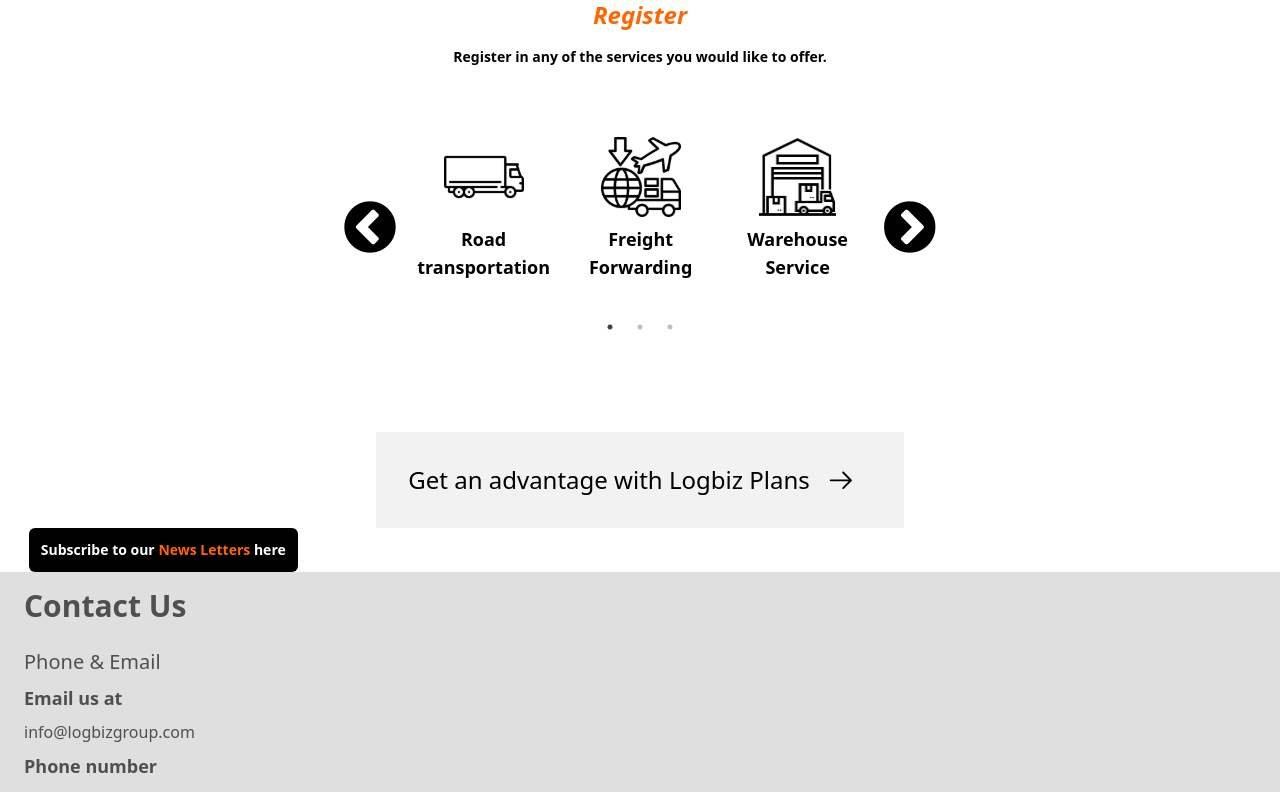
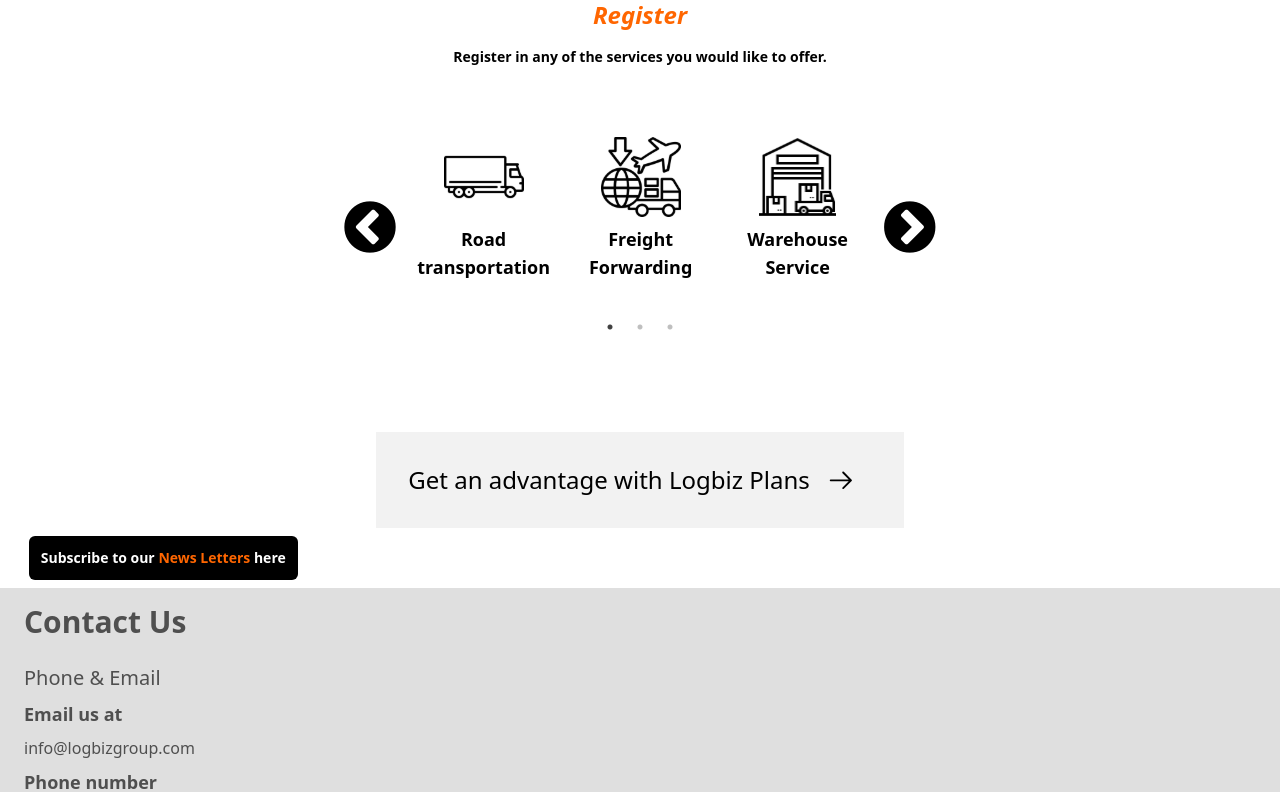
Before and after one commit to Logbiz-Private-Lilmited/LogbizFB, a React (Vite) app: page / in a window 1280 px wide. Shown: the part 2384-3176 px from the top of the page. Built offline with nearby package versions, Linux system fonts and the light colour scheme.

Commit message:
minor change in RegisterCarousel

```diff
--- a/src/components/Homeview/RegisterCarousel.jsx
+++ b/src/components/Homeview/RegisterCarousel.jsx
@@ -55,12 +55,9 @@ const RegisterCarousel = () => {
           <h1 className="md:text-2xl font-semibold text-lg ">
             Looking to provide logistic service?
           </h1>
-          <Link
-            to={"/signup"}
-            className="font-semibold text-customOrange text-2xl italic"
-          >
+          <h1 className="font-semibold text-customOrange text-2xl italic">
             Register
-          </Link>
+          </h1>
           <h1 className="text-sm font-semibold mt-4 md:w-full w-3/4 text-center">
             Register in any of the services you would like to offer.
           </h1>{" "}
--- a/src/views/HomeView.jsx
+++ b/src/views/HomeView.jsx
@@ -32,7 +32,7 @@ export const HomeView = () => {
           <Link></Link>
         </button>
       </div>
-      <div className="subscribe-button w-fit text-sm font-bold p-3 mx-4 bg-black text-white rounded-md">
+      <div className="subscribe-button w-fit text-sm font-bold p-3 md:mx-4 bg-black text-white rounded-md my-2">
         <Link>
           {" "}
           Subscribe to our{" "}
```
